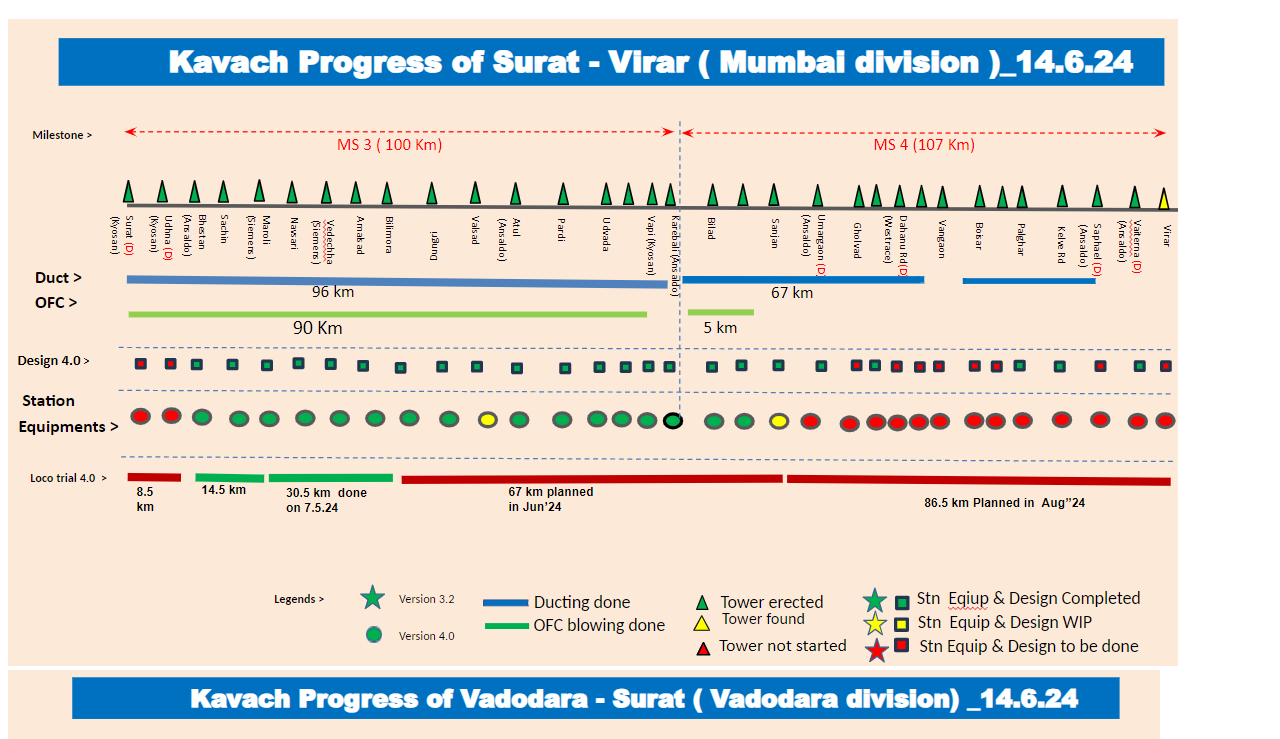
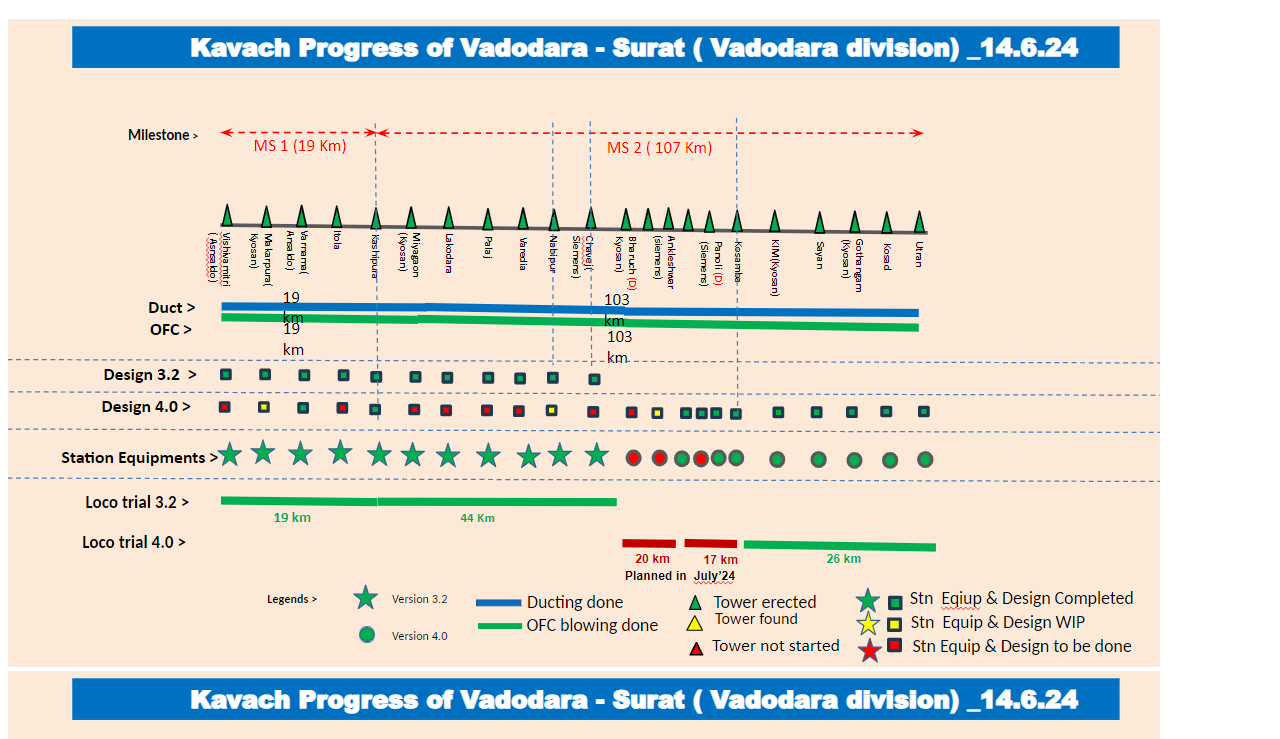
Before and after one commit to coekavach/deploystatus, a plain HTML site: page index.html in a window 1280 px wide. Shown: the part 61-800 px from the top of the page. Drawn offline with Linux system fonts and the light colour scheme.

Commit message:
Update index.html

```diff
--- a/index.html
+++ b/index.html
@@ -9,7 +9,7 @@
     <h1>Project Status</h1>
     <div>
         <!-- List your images here -->
-        <img src="ST-VR status.png" alt="Project Status 1">
+        <img src="ST-BRC status.png" alt="Project Status 1">
         <img src="ST-BRC status.png" alt="Project Status 2">
         <!-- Add more images as needed -->
     </div>
```
